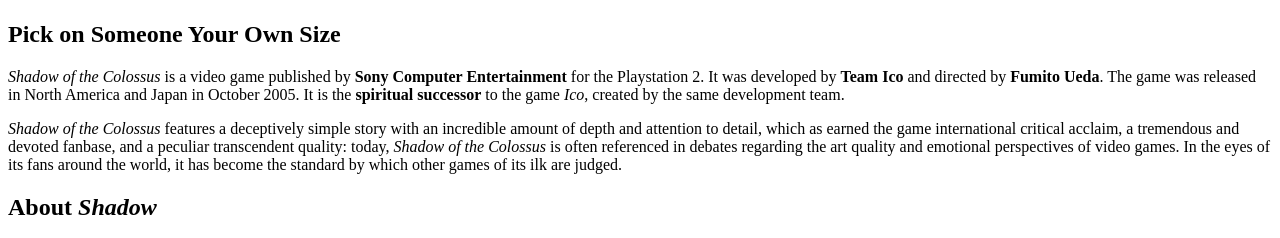
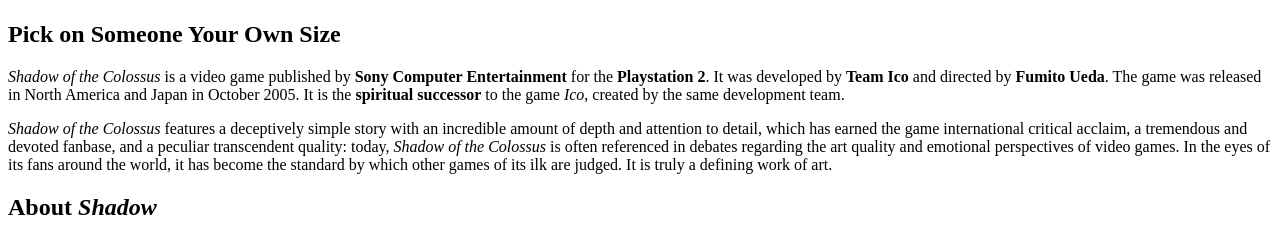
Before and after one commit to johntalio/johntalio.github.io, a plain HTML site: page Here_I_Am/index.html in a window 1280 px wide. Shown: the part 383-621 px from the top of the page. Drawn offline with Linux system fonts and the light colour scheme.

Commit message:
Shadow of the Colossus proofread

```diff
--- a/Here_I_Am/index.html
+++ b/Here_I_Am/index.html
@@ -7,8 +7,8 @@
 	<h1>For the Love of <cite>Shadow of the Colossus</cite></h1>
 	<img src="http://65.media.tumblr.com/b5c19f312cef5e56f509a5d1d8be207b/tumblr_o3md8oyrim1sbqrlmo2_1280.jpg" alt="Colossus, Wander, and Agro">
 	<h2>Pick on Someone Your Own Size</h2>
-		<p><cite>Shadow of the Colossus</cite> is a video game published by <b>Sony Computer Entertainment</b> for the Playstation 2. It was developed by <b>Team Ico</b> and directed by <b>Fumito Ueda</b>. The game was released in North America and Japan in October 2005. It is the <b>spiritual successor</b> to the game <cite>Ico</cite>, created by the same development team.</p>
-		<p><cite>Shadow of the Colossus</cite> features a deceptively simple story with an incredible amount of depth and attention to detail, which as earned the game international critical acclaim, a tremendous and devoted fanbase, and a peculiar transcendent quality: today, <cite>Shadow of the Colossus</cite> is often referenced in debates regarding the art quality and emotional perspectives of video games. In the eyes of its fans around the world, it has become the standard by which other games of its ilk are judged.</p>
+		<p><cite>Shadow of the Colossus</cite> is a video game published by <b>Sony Computer Entertainment</b> for the <b>Playstation 2</b>. It was developed by <b>Team Ico</b> and directed by <b>Fumito Ueda</b>. The game was released in North America and Japan in October 2005. It is the <b>spiritual successor</b> to the game <cite>Ico</cite>, created by the same development team.</p>
+		<p><cite>Shadow of the Colossus</cite> features a deceptively simple story with an incredible amount of depth and attention to detail, which has earned the game international critical acclaim, a tremendous and devoted fanbase, and a peculiar transcendent quality: today, <cite>Shadow of the Colossus</cite> is often referenced in debates regarding the art quality and emotional perspectives of video games. In the eyes of its fans around the world, it has become the standard by which other games of its ilk are judged. It is truly a defining work of art.</p>
 	<h2>About <cite>Shadow</cite></h2>
 		<p>Throughout the game, little information is given to the player concerning the backstories of the characters and their relationships with one another. The game takes place in a fantasy setting, with most of the game's events occurring within a vast, unpopulated region, known as the Forbidden Land. Aptly, the Forbidden Land is physically isolated from the outside world by such geographical features as mountain ranges and oceans; the only things that inhabit the Forbidden Land are ancient ruins, crumbling structures, and, of course, the powerful colossi.</p>
 	<img src="http://2.bp.blogspot.com/-CuRsxXzzhCc/T6VG43Ud9zI/AAAAAAAABdE/5uWtKgdGIrU/s1600/Prayer+for+Mono.jpg" alt="Wander and Mono">
```
